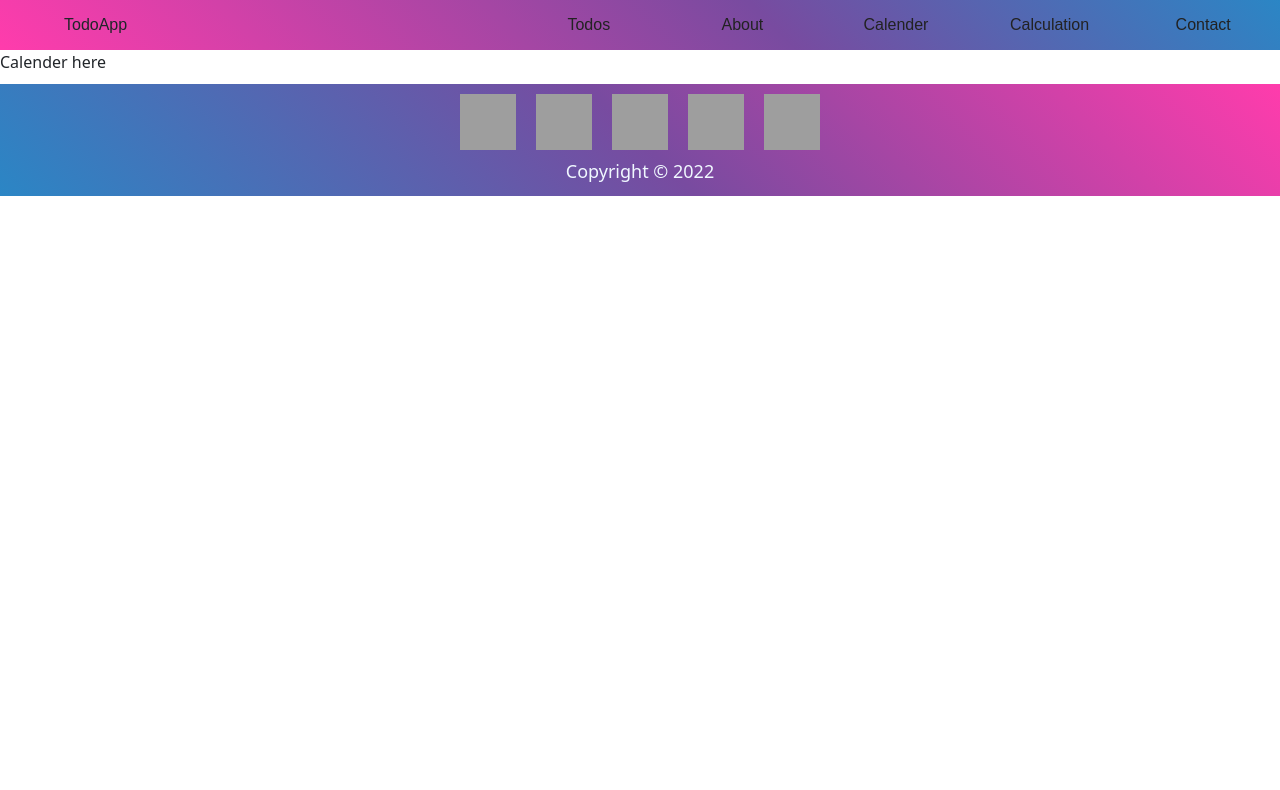
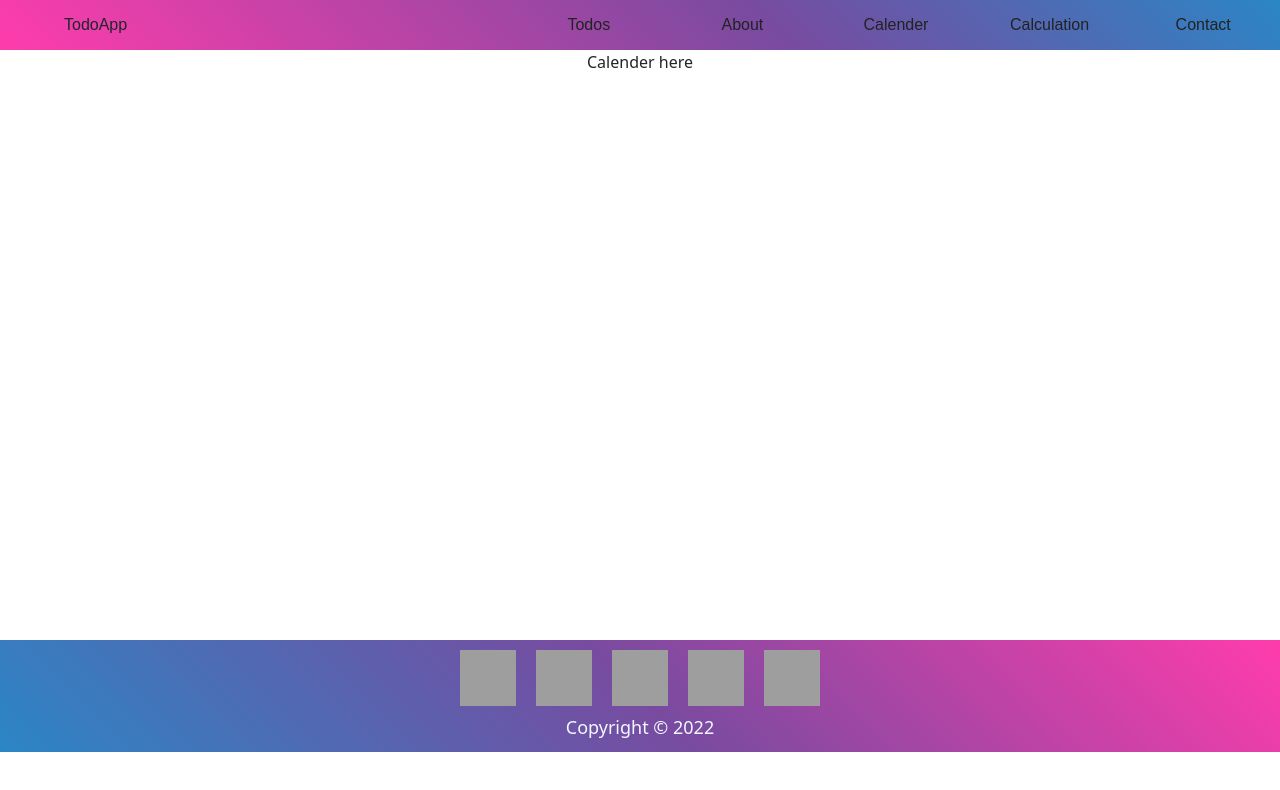
Before and after one commit to devmowais/React-TodoApp, a React (Create React App) app: page /calender in a window 1280 px wide. Shown: the top 790 px of the page. Built offline with nearby package versions, Linux system fonts and the light colour scheme; grey boxes are pictures that could not be loaded.

Commit message:
updating...

```diff
--- a/src/App.css
+++ b/src/App.css
@@ -165,7 +165,7 @@ header {
 
 
 /* Footer */
-footer {
+#footer {
   text-align: center;
   position: relative;
   left: 0;
@@ -181,6 +181,7 @@ footer {
 .bg {
   background-color: #FF3CAC;
   background-image: linear-gradient(225deg, #FF3CAC 0%, #784BA0 50%, #2B86C5 100%);
+  display: block;
 
 }
 
@@ -358,3 +359,31 @@ footer {
   border-radius: 0.375rem;
   transition: border-color .15s ease-in-out,box-shadow .15s ease-in-out;
 } */
+
+/* +++++++++++++++++++| About |+++++++++++++++++++ */
+.about {
+  text-align: center;
+  height: 72.5vh;
+
+}
+
+/* +++++++++++++++++++| Calender |+++++++++++++++++++ */
+.calender {
+  text-align: center;
+  height: 72.5vh;
+
+}
+
+/* +++++++++++++++++++| Calculation |+++++++++++++++++++ */
+.calculation {
+  text-align: center;
+  height: 72.5vh;
+
+}
+
+/* +++++++++++++++++++| Contact |+++++++++++++++++++ */
+.contact {
+  text-align: center;
+  height: 72.5vh;
+
+}
--- a/src/components/About.js
+++ b/src/components/About.js
@@ -2,6 +2,6 @@ import React from 'react'
 
 export const About = () => {
   return (
-    <div>About here</div>
+    <div className='about'>About here</div>
   )
 }
--- a/src/components/Calculation.js
+++ b/src/components/Calculation.js
@@ -2,6 +2,6 @@ import React from 'react'
 
 export const Calculation = () => {
   return (
-    <div>Calculation here</div>
+    <div className='calculation'>Calculation here</div>
   )
 }
--- a/src/components/Calender.js
+++ b/src/components/Calender.js
@@ -2,6 +2,6 @@ import React from 'react'
 
 export const Calender = () => {
   return (
-    <div>Calender here</div>
+    <div className='calender'>Calender here</div>
   )
 }
--- a/src/components/Contact.js
+++ b/src/components/Contact.js
@@ -2,6 +2,6 @@ import React from 'react'
 
 export const Contact = () => {
   return (
-    <div>Contact here</div>
+    <div className='contact'>Contact here</div>
   )
 }
```
